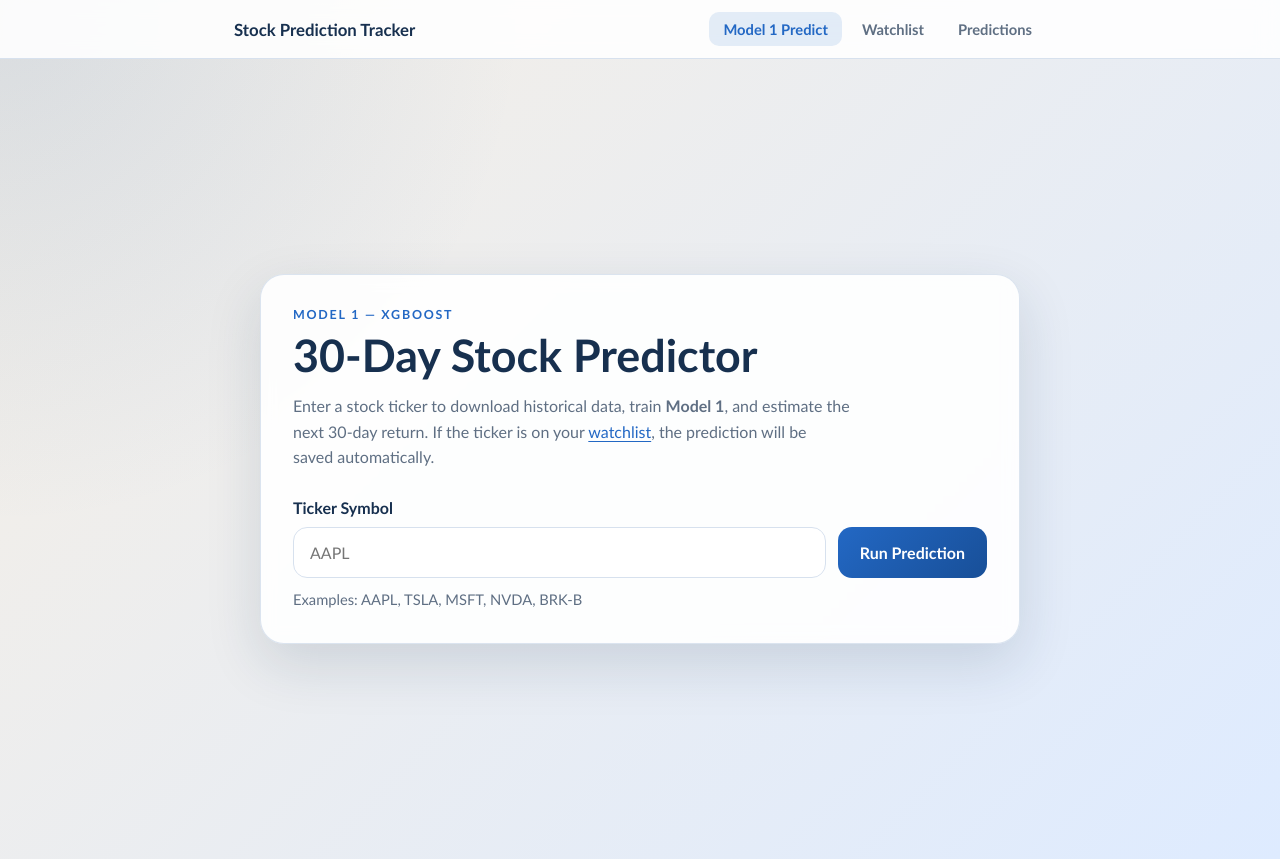
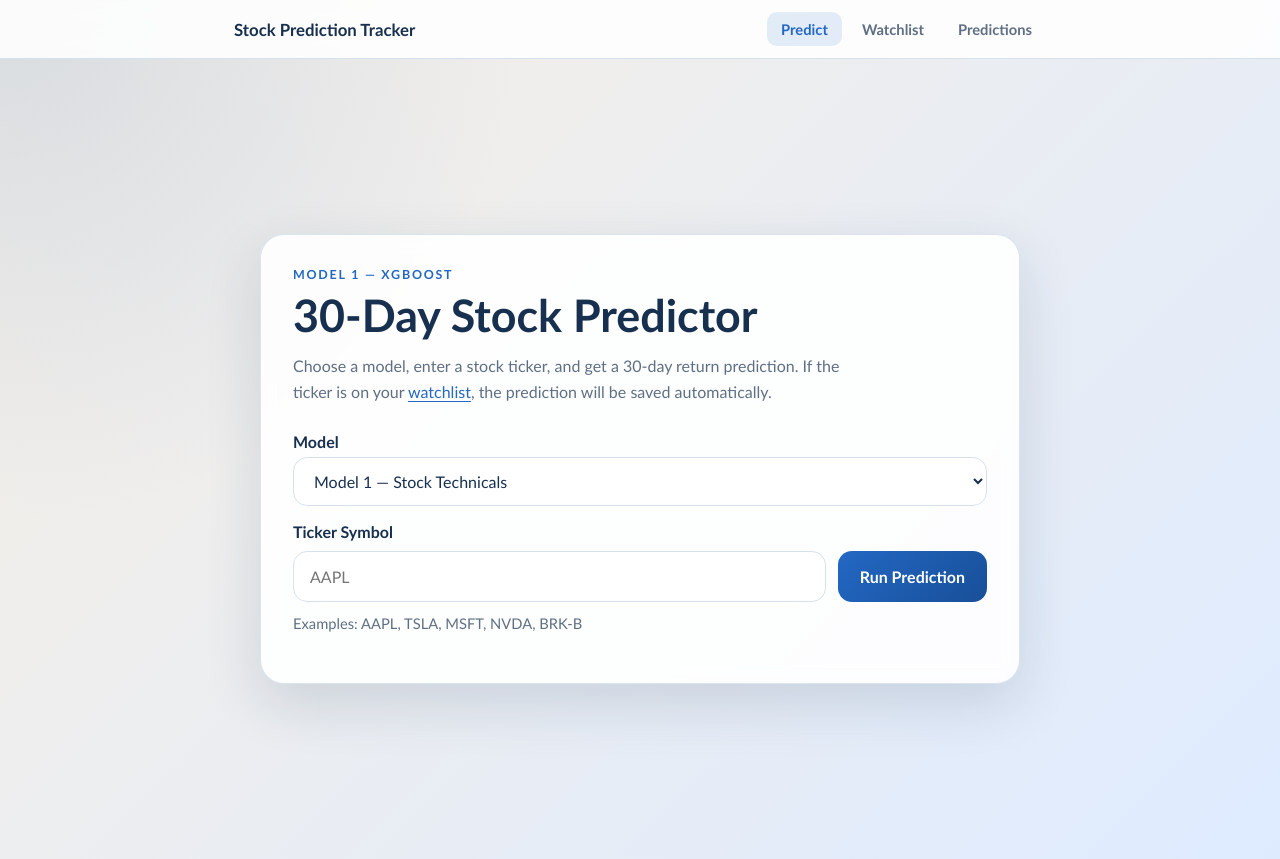
Before and after one commit to icetomb/Financial-Model, a Flask app: page / in a window 1280 px wide. Run offline with Flask 3, Linux system fonts and the light colour scheme.

Commit message:
created a second model not completly finished implementing the website features

```diff
--- a/app.py
+++ b/app.py
@@ -7,7 +7,16 @@ import yfinance as yf
 from flask import Flask, jsonify, render_template, request
 
 import database as db
-from models.model_1 import PredictionError, build_prediction
+from models.model_1 import PredictionError
+from models.model_1 import build_prediction as build_prediction_m1
+from models.model_2 import build_prediction as build_prediction_m2
+
+# Maps model names to their build_prediction functions.
+# Adding a future Model 3 means importing it and adding one entry here.
+MODEL_BUILDERS = {
+    "Model 1": build_prediction_m1,
+    "Model 2": build_prediction_m2,
+}
 
 
 def _return_direction(value: float) -> str:
@@ -17,6 +26,12 @@ def _return_direction(value: float) -> str:
     if value < 0:
         return "down"
     return "neutral"
+
+
+def _run_model(model_name: str, ticker: str) -> dict:
+    """Look up the correct model builder and run it."""
+    build_fn = MODEL_BUILDERS.get(model_name, build_prediction_m1)
+    return build_fn(ticker)
 
 
 def create_app() -> Flask:
@@ -42,16 +57,17 @@ def create_app() -> Flask:
         return render_template("predictions.html", active_page="predictions")
 
     # ------------------------------------------------------------------
-    # Predict API  (original endpoint — now also saves for watchlist stocks)
+    # Predict API  (supports model selection via model_name in payload)
     # ------------------------------------------------------------------
 
     @app.post("/predict")
     def predict():
         payload = request.get_json(silent=True) or {}
         ticker = payload.get("ticker", "")
+        model_name = payload.get("model_name", "Model 1")
 
         try:
-            result = build_prediction(ticker)
+            result = _run_model(model_name, ticker)
         except PredictionError as exc:
             return jsonify({"error": str(exc)}), 400
         except Exception:
@@ -68,11 +84,14 @@ def create_app() -> Flask:
                 500,
             )
 
+        # Tag the result with the model that produced it
+        result["model_name"] = model_name
+
         # If the ticker is on the watchlist, persist the prediction automatically
         watchlist_item = db.get_watchlist_item_by_ticker(result["ticker"])
         if watchlist_item:
             db.save_prediction(
-                model_name="Model 1",
+                model_name=model_name,
                 ticker=result["ticker"],
                 prediction_date=result["latest_data_date"],
                 latest_close=result["latest_close"],
@@ -146,7 +165,7 @@ def create_app() -> Flask:
         model_name = payload.get("model_name", "Model 1")
 
         try:
-            result = build_prediction(ticker)
+            result = _run_model(model_name, ticker)
         except PredictionError as exc:
             return jsonify({"error": str(exc)}), 400
         except Exception:
--- a/static/script.js
+++ b/static/script.js
@@ -1,6 +1,11 @@
+// ---------------------------------------------------------------------------
+// Predict page – runs Model 1 or Model 2 predictions
+// ---------------------------------------------------------------------------
+
 const form = document.getElementById("predict-form");
 const tickerInput = document.getElementById("ticker");
 const predictButton = document.getElementById("predict-button");
+const modelSelect = document.getElementById("model-select");
 
 const loadingSection = document.getElementById("loading-section");
 const errorSection = document.getElementById("error-section");
@@ -23,6 +28,32 @@ const resultDataNote = document.getElementById("result-data-note");
 
 let progressTimer = null;
 let progressValue = 0;
+
+// -- Model metadata for dynamic UI text --
+const MODEL_INFO = {
+    "Model 1": {
+        eyebrow: "Model 1 \u2014 XGBoost",
+        loadingTitle: "Generating Model 1 prediction\u2026",
+        loadingNote:
+            "Downloading data, preparing features, training Model 1, and building the forecast.",
+    },
+    "Model 2": {
+        eyebrow: "Model 2 \u2014 XGBoost + Market Context",
+        loadingTitle: "Generating Model 2 prediction\u2026",
+        loadingNote:
+            "Downloading stock, SPY & VIX data, preparing features, training Model 2, and building the forecast.",
+    },
+};
+
+// Update header text when the model selector changes
+function updateModelLabels() {
+    const info = MODEL_INFO[modelSelect.value] || MODEL_INFO["Model 1"];
+    document.getElementById("model-eyebrow").textContent = info.eyebrow;
+}
+
+modelSelect.addEventListener("change", updateModelLabels);
+
+// -------- Progress helpers --------
 
 function setProgress(value) {
     progressValue = value;
@@ -53,6 +84,11 @@ function clearFeedback() {
 function startLoading() {
     clearFeedback();
     setProgress(0);
+
+    const info = MODEL_INFO[modelSelect.value] || MODEL_INFO["Model 1"];
+    document.getElementById("loading-title").textContent = info.loadingTitle;
+    document.getElementById("loading-note").textContent = info.loadingNote;
+
     loadingSection.classList.remove("hidden");
     predictButton.disabled = true;
     predictButton.textContent = "Working...";
@@ -81,6 +117,8 @@ function showError(message) {
     errorSection.textContent = message;
     errorSection.classList.remove("hidden");
 }
+
+// -------- Formatters --------
 
 function formatCurrency(value) {
     return new Intl.NumberFormat("en-US", {
@@ -127,7 +165,16 @@ function setValueTone(element, value) {
     element.classList.add("value-neutral");
 }
 
+// -------- Render results --------
+
 function renderResults(data) {
+    const modelName = data.model_name || modelSelect.value;
+
+    document.getElementById("results-label").textContent =
+        `${modelName} \u2014 Prediction Ready`;
+    document.getElementById("metrics-heading").textContent =
+        `${modelName} Evaluation`;
+
     resultTicker.textContent = data.ticker;
     resultSummary.textContent = data.summary;
     resultLatestClose.textContent = formatCurrency(data.latest_close);
@@ -169,11 +216,14 @@ function renderResults(data) {
     resultsSection.classList.remove("hidden");
 }
 
+// -------- Form submit --------
+
 form.addEventListener("submit", async (event) => {
     event.preventDefault();
 
     const ticker = tickerInput.value.trim().toUpperCase();
     tickerInput.value = ticker;
+    const modelName = modelSelect.value;
 
     if (!ticker) {
         clearFeedback();
@@ -189,7 +239,7 @@ form.addEventListener("submit", async (event) => {
             headers: {
                 "Content-Type": "application/json",
             },
-            body: JSON.stringify({ ticker }),
+            body: JSON.stringify({ ticker, model_name: modelName }),
         });
 
         let data = {};
--- a/static/style.css
+++ b/static/style.css
@@ -715,3 +715,70 @@ button:disabled {
 .description a:hover {
     color: var(--accent-dark);
 }
+
+/* ==========================================================================
+   Form select (model selector on predict page)
+   ========================================================================== */
+
+.form-field {
+    margin-bottom: 16px;
+}
+
+.form-field label {
+    display: block;
+    font-weight: 700;
+    margin-bottom: 6px;
+}
+
+.form-select {
+    width: 100%;
+    padding: 13px 16px;
+    border: 1px solid var(--border);
+    border-radius: 14px;
+    font: inherit;
+    font-size: 1rem;
+    color: var(--text);
+    background: #ffffff;
+    cursor: pointer;
+    appearance: auto;
+}
+
+.form-select:focus {
+    outline: 3px solid rgba(35, 104, 196, 0.16);
+    border-color: var(--accent);
+}
+
+/* ==========================================================================
+   Section header (heading + inline control, e.g. watchlist + model select)
+   ========================================================================== */
+
+.section-header {
+    display: flex;
+    align-items: center;
+    justify-content: space-between;
+    gap: 12px;
+    margin-bottom: 14px;
+}
+
+/* ==========================================================================
+   Model badges (predictions table)
+   ========================================================================== */
+
+.model-badge {
+    display: inline-block;
+    padding: 3px 9px;
+    border-radius: 999px;
+    font-size: 0.76rem;
+    font-weight: 700;
+    white-space: nowrap;
+}
+
+.badge-model1 {
+    background: #eef3ff;
+    color: var(--accent);
+}
+
+.badge-model2 {
+    background: #f3eeff;
+    color: #6b3fa0;
+}
--- a/templates/base.html
+++ b/templates/base.html
@@ -14,7 +14,7 @@
             <div class="nav-links">
                 <a href="/"
                    class="nav-link {{ 'active' if active_page == 'predict' }}">
-                    Model 1 Predict
+                    Predict
                 </a>
                 <a href="/watchlist"
                    class="nav-link {{ 'active' if active_page == 'watchlist' }}">
--- a/templates/index.html
+++ b/templates/index.html
@@ -1,19 +1,27 @@
 {% extends "base.html" %}
 
-{% block title %}Model 1 — 30-Day Stock Predictor{% endblock %}
+{% block title %}30-Day Stock Predictor{% endblock %}
 
 {% block content %}
 <section class="card">
-    <p class="eyebrow">Model 1 &mdash; XGBoost</p>
+    <p class="eyebrow" id="model-eyebrow">Model 1 &mdash; XGBoost</p>
     <h1>30-Day Stock Predictor</h1>
     <p class="description">
-        Enter a stock ticker to download historical data, train <strong>Model 1</strong>,
-        and estimate the next 30-day return.
+        Choose a model, enter a stock ticker, and get a 30-day return prediction.
         If the ticker is on your <a href="/watchlist">watchlist</a>, the prediction
         will be saved automatically.
     </p>
 
     <form id="predict-form" class="predict-form">
+        <div class="form-field">
+            <label for="model-select">Model</label>
+            <select id="model-select" class="form-select">
+                <option value="Model 1">Model 1 &mdash; Stock Technicals</option>
+                <option value="Model 2">Model 2 &mdash; Stock + Market Context (SPY &amp; VIX)</option>
+            </select>
+        </div>
+
+        <div class="form-field">
             <label for="ticker">Ticker Symbol</label>
             <div class="input-row">
                 <input
@@ -27,18 +35,19 @@
                 <button id="predict-button" type="submit">Run Prediction</button>
             </div>
             <p class="hint">Examples: AAPL, TSLA, MSFT, NVDA, BRK-B</p>
+        </div>
     </form>
 
     <section id="loading-section" class="panel hidden" aria-live="polite">
         <div class="status-row">
-            <span class="status-title">Generating Model 1 prediction&hellip;</span>
+            <span class="status-title" id="loading-title">Generating prediction&hellip;</span>
             <span id="progress-label">0%</span>
         </div>
         <div class="progress-track">
             <div id="progress-bar" class="progress-bar"></div>
         </div>
-        <p class="panel-note">
-            Downloading data, preparing features, training Model 1, and building the forecast.
+        <p class="panel-note" id="loading-note">
+            Downloading data, preparing features, training the model, and building the forecast.
         </p>
     </section>
 
@@ -47,7 +56,7 @@
     <section id="results-section" class="panel hidden" aria-live="polite">
         <div class="results-header">
             <div>
-                <p class="results-label">Model 1 &mdash; Prediction Ready</p>
+                <p class="results-label" id="results-label">Prediction Ready</p>
                 <h2 id="result-ticker">AAPL</h2>
                 <p id="result-summary" class="summary"></p>
             </div>
@@ -70,7 +79,7 @@
         </div>
 
         <div class="metrics">
-            <h3>Model 1 Evaluation</h3>
+            <h3 id="metrics-heading">Model Evaluation</h3>
             <div class="metrics-grid">
                 <article class="metric-box">
                     <span class="metric-label">MAE</span>
```
Also changed, not shown: models/model_2.py (added, +249 -0 lines), static/predictions.js (+34 -1 lines), static/watchlist.js (+10 -3 lines), templates/predictions.html (+12 -4 lines), templates/watchlist.html (+9 -3 lines). Lines whose indentation alone changed are shown as unchanged.
